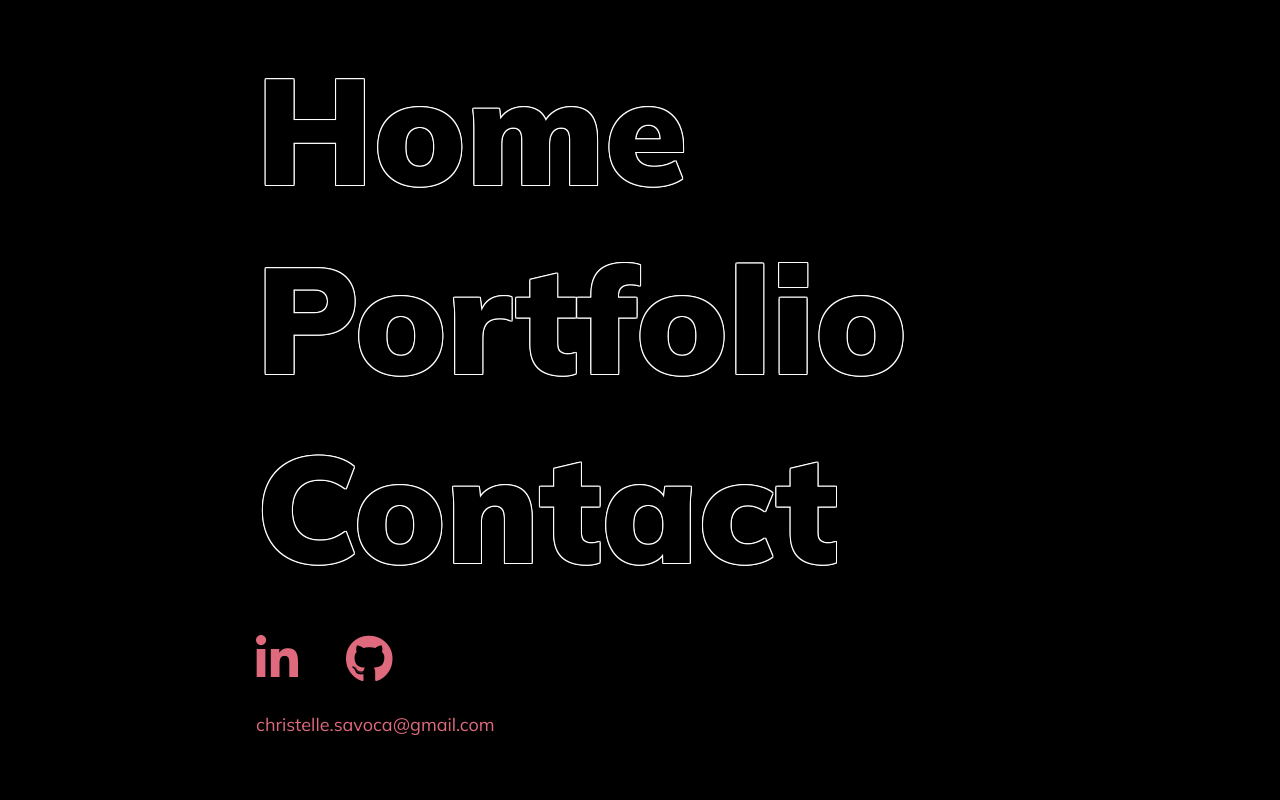
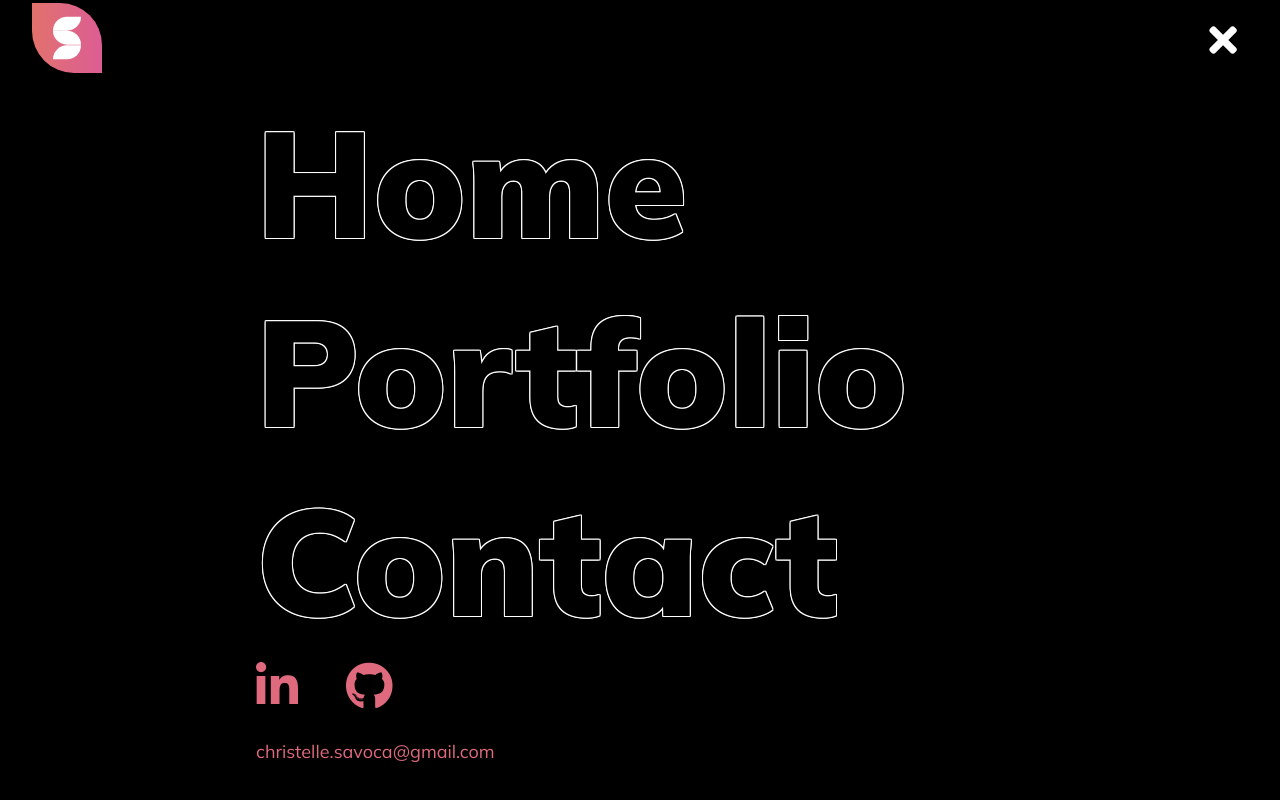
Before and after one commit to Chris-css/christelle_savoca_portfolio_front, a React (Create React App) app in the folder portfolio-chriscss/: page /burger in a window 1280 px wide. Shown: the top 800 px of the page. Built offline with nearby package versions, Linux system fonts and the light colour scheme.

Commit message:
ajout wireframes front

```diff
--- a/portfolio-chriscss/src/components/Burger.jsx
+++ b/portfolio-chriscss/src/components/Burger.jsx
@@ -1,14 +1,23 @@
 import React from "react";
 import { Link } from "react-router-dom";
+import NavBarBurger from "./NavBarBurger";
 import "../style/Burger.css";
 
 const Burger = () => {
     return (
+        <>
+        <NavBarBurger />
         <div className="burger">
             <div className="link-burger">
+                <Link to="/">
                     <h1>Home</h1>
+                </Link>
+                <Link to="/">
                     <h1>Portfolio</h1>
+                </Link>
+                <Link to="/">
                     <h1>Contact</h1>
+                </Link>
             </div>
             <div className="contact-burger">
                 <div className="burger-icon">
@@ -26,6 +35,7 @@ const Burger = () => {
                 </div>
             </div>
         </div>
+        </>
     );
 };
 
--- a/portfolio-chriscss/src/components/NavBarBurger.jsx
+++ b/portfolio-chriscss/src/components/NavBarBurger.jsx
@@ -1,4 +1,6 @@
 import React from "react";
+import { Link } from "react-router-dom";
+
 import logoSvg from "../logo.svg";
 import "../style/Burger.css";
 
@@ -8,17 +10,18 @@ const NavBarBurger = () => {
             <Link to="/">
                 <img
                     src={logoSvg}
-                    className="navbar-logo"
+                    className="navbarburger-logo"
                     alt="logo Chris-css"
                 />
             </Link>
 
             <Link to="/">
                 <div className="burger-icon-box">
-                    <i className="fas fa-bars"></i>
+                    <i class="fas fa-times"></i>
                 </div>
             </Link>
+        </nav>
+    );
+};
 
-        </nav>
-    )
-}
+export default NavBarBurger;
--- a/portfolio-chriscss/src/style/Burger.css
+++ b/portfolio-chriscss/src/style/Burger.css
@@ -1,7 +1,29 @@
 /*
 Barre de navigation menu burger open
 */
+.navbarburger {
+    width: 100%;
+    height: 10vh;
+    display: flex;
+    align-items: center;
+    justify-content: space-between;
+}
 
+.navbarburger-logo {
+    width: 70px;
+    margin-left: 2rem;
+}
+
+.burger-icon-box {
+    width: 50px;
+    height: 50px;
+    color: #fff;
+    font-size: 2.5rem;
+    display: flex;
+    align-items: center;
+    justify-content: center;
+    margin-right: 2rem;
+}
 
 /*
 Liens du menu cliquables
@@ -11,7 +33,7 @@ Liens du menu cliquables
     flex-direction: column;
     margin-left: 20%;
     width: 100vw;
-    height: 100vh;
+    height: 90vh;
     justify-content: space-evenly;
 }
 
```
Lines whose indentation alone changed are shown as unchanged.
